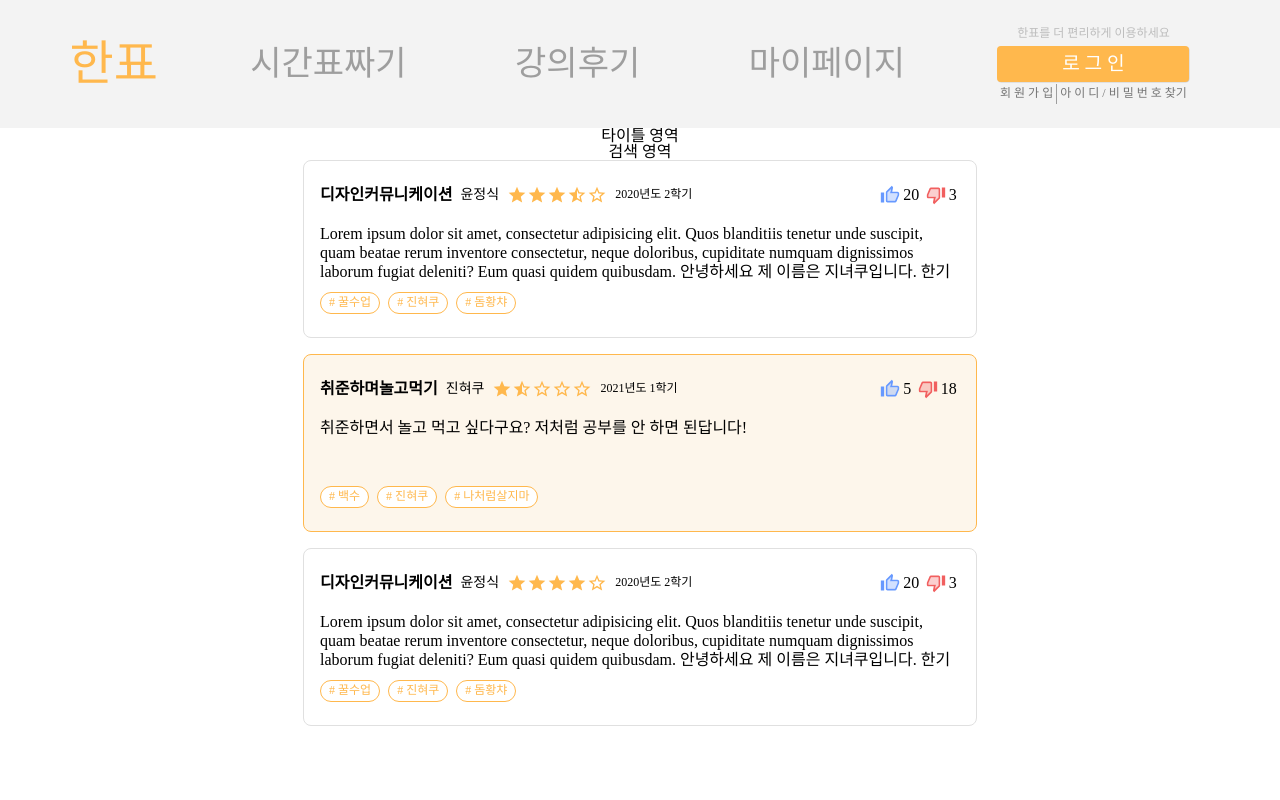
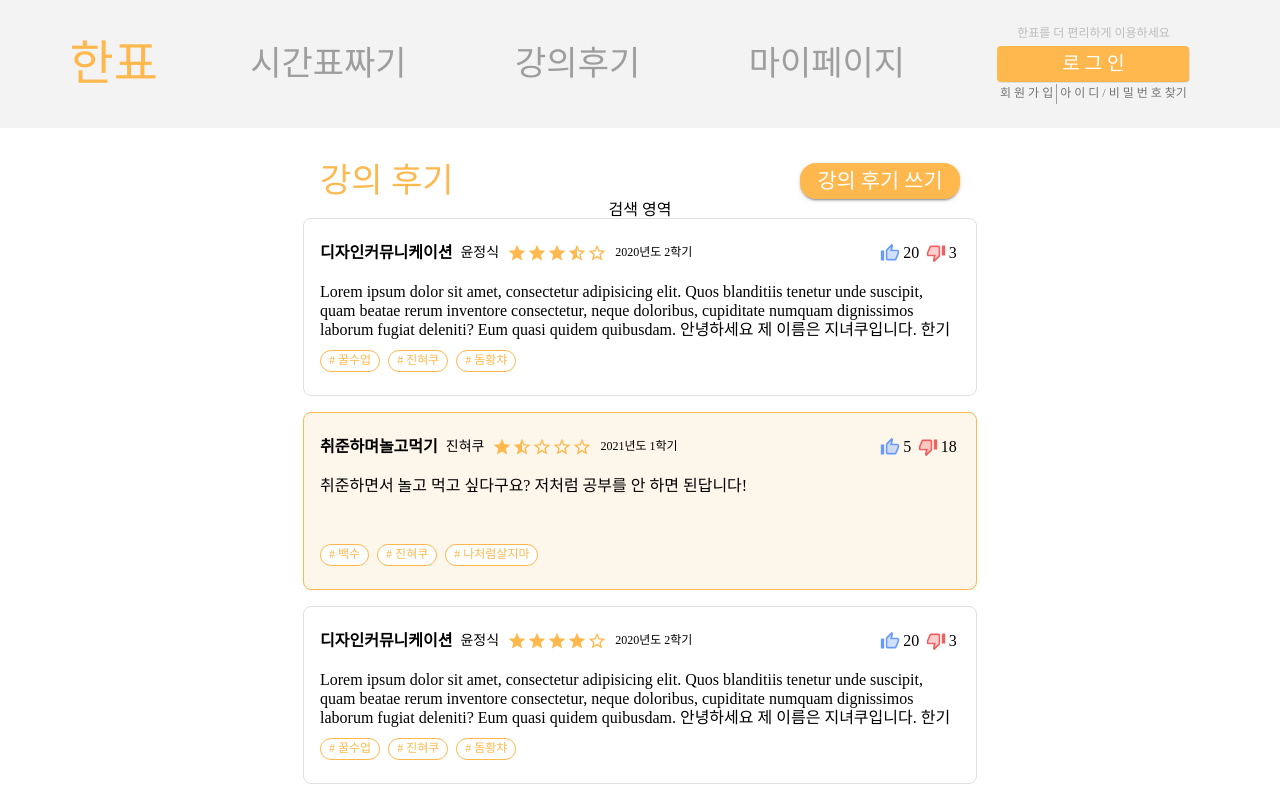
Before and after one commit to koreatech/hanpyo, a React (Create React App) app in the folder client/: page /review in a window 1280 px wide. Built offline with nearby package versions, Linux system fonts and the light colour scheme; a web font is replaced by a local one.

Commit message:
feat: titleArea 부분 View 작업 완료

```diff
--- a/client/src/components/pages/ReviewPage.tsx
+++ b/client/src/components/pages/ReviewPage.tsx
@@ -1,6 +1,7 @@
 /* eslint-disable react/no-array-index-key */
 import React from 'react';
 import { makeStyles } from '@material-ui/core/styles';
+import { Typography, Button } from '@material-ui/core';
 import { Header, LectureReviewContainer } from '@/components/UI/organisms';
 
 const useStyles = makeStyles((theme) => ({
@@ -17,12 +18,23 @@ const useStyles = makeStyles((theme) => ({
     alignItems: 'center',
   },
   titleArea: {
+    width: '100%',
+    marginTop: '2rem',
     display: 'flex',
     justifyContent: 'space-between',
+    alignItems: 'center',
   },
   searchArea: {
     display: 'flex',
     justifyContent: 'space-between',
+  },
+  writeButton: {
+    width: '10rem',
+    padding: '2rem, 1rem',
+    '& > span': {
+      fontSize: '1.3rem',
+    },
+    borderRadius: '1rem',
   },
 }));
 
@@ -32,7 +44,14 @@ const ReviewPage = (): JSX.Element => {
     <div className={classes.root}>
       <Header />
       <div className={classes.wrapper}>
-        <div className={classes.titleArea}>타이틀 영역</div>
+        <div className={classes.titleArea}>
+          <Typography variant="h4" color="primary">
+            강의 후기
+          </Typography>
+          <Button className={classes.writeButton} variant="contained" color="primary">
+            강의 후기 쓰기
+          </Button>
+        </div>
         <div className={classes.searchArea}>검색 영역</div>
         <LectureReviewContainer />
       </div>
```
